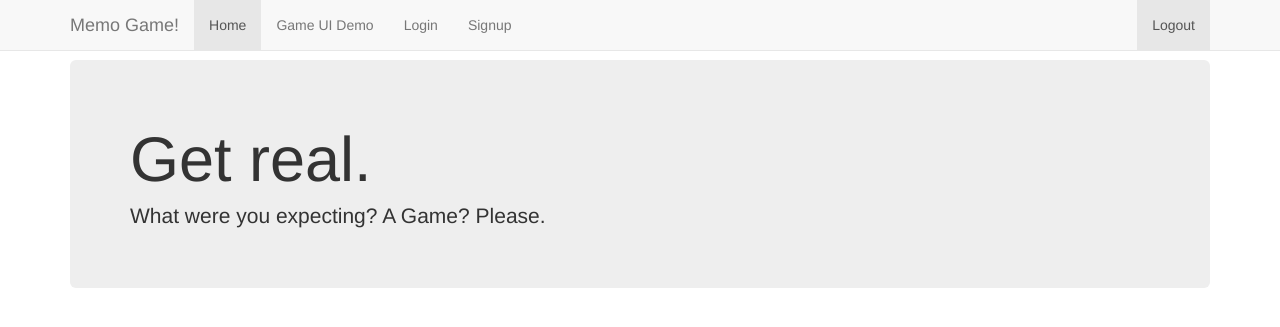
After one commit to galuszkak/djangodash, a Django app: page /gameuidemo/ in a window 1280 px wide. The commit adds this page. Shown: the top 327 px of the page. Run offline with Django 3.2, Linux system fonts and the light colour scheme; parts of the project's set-up code (start-up, migrations or seed data) failed here and were passed over; some libraries are stand-ins or nearby versions.

Commit message:
Added sample static page to play around with UI

```diff
--- a/game/views.py
+++ b/game/views.py
@@ -1,7 +1,12 @@
 # Create your views here.
 from django.shortcuts import render_to_response
 from django.template import RequestContext
+from django.views.generic import TemplateView
 
 
 def home_view(request):
     return render_to_response('index.html',{}, context_instance=RequestContext(request))
+
+
+class GameDemoView(TemplateView):
+    template_name = "game_demo_ui.html"
--- a/memo/templates/base_index.html
+++ b/memo/templates/base_index.html
@@ -17,7 +17,8 @@
         <div class="navbar-collapse collapse">
           <ul class="nav navbar-nav">
             <li class="active"><a href="#">Home</a></li>
-            <li><a href="/accounts/login">Login</a></li>
+              <li><a href="/gameuidemo">Game UI Demo</a></li>
+              <li><a href="/accounts/login">Login</a></li>
             <li><a href="/accounts/signup">Signup</a></li>
           </ul>
           <ul class="nav navbar-nav navbar-right">
--- /dev/null
+++ b/memo/templates/game_demo_ui.html
@@ -0,0 +1,10 @@
+{% extends 'base_index.html' %}
+{% block content %}
+    <!-- Main component for a primary marketing message or call to action -->
+    <div class="jumbotron">
+        <h1>Get real.</h1>
+
+        <p>What were you expecting? A Game? Please.</p>
+    </div>
+
+{% endblock %}
--- a/memo/urls.py
+++ b/memo/urls.py
@@ -3,6 +3,9 @@ from django.conf.urls import patterns, include, url
 from django.conf.urls.static import static
 
 from django.contrib import admin
+from game.views import GameDemoView
+
+
 admin.autodiscover()
 
 urlpatterns = patterns('',
@@ -13,7 +16,8 @@ urlpatterns = patterns('',
     # Uncomment the admin/doc line below to enable admin documentation:
     # url(r'^admin/doc/', include('django.contrib.admindocs.urls')),
 
-    (r'^accounts/', include('allauth.urls')),
+    url(r'^accounts/', include('allauth.urls')),
+    url(r'^gameuidemo/$', GameDemoView.as_view()),
 
     # Uncomment the next line to enable the admin:
     url(r'^admin/', include(admin.site.urls)),
```
